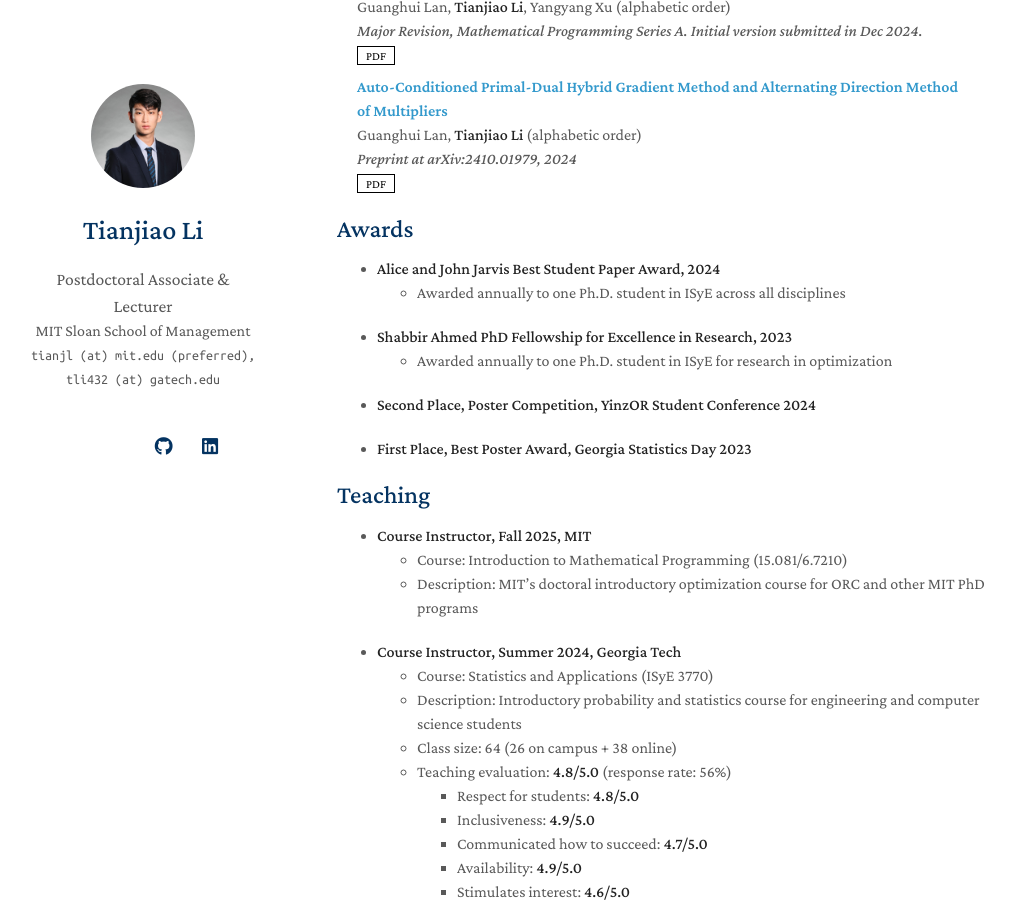
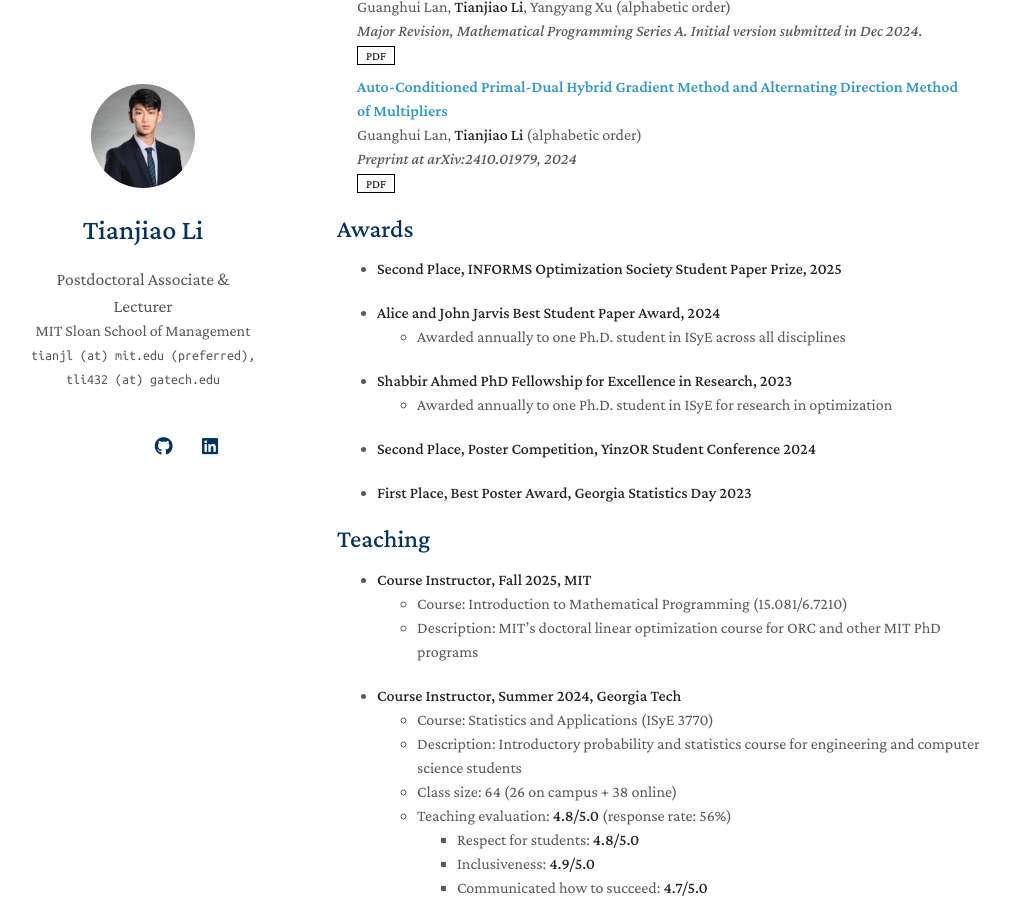
Before and after one commit to tli432/tli432.github.io, a Jekyll site: the page built from index.md, in a window 1280 px wide and 900 px high, scrolled down 1574 px. Shown: the whole window, without its empty margins (133-1148 px from the left). Built offline with Jekyll 4.4.1, drawn with Linux system fonts in a browser that asks for light colours; nearby versions of some CDN libraries; a style sheet for code colours, icons or effects is not loaded; our own code applies the rules of GitHub Pages for plain Markdown files; some of the changed text lies outside the part shown.

Commit message:
Updated awards

```diff
--- a/_data/publications.yml
+++ b/_data/publications.yml
@@ -8,7 +8,8 @@ main:
     page: https://link.springer.com/article/10.1007/s10107-025-02250-z
     # bibtex: https://scholar.googleusercontent.com/scholar.bib?q=info:iBma3nDE2RMJ:scholar.google.com/&output=citation&scisdr=ClH4ZR_KEN2Ahlzj_uY:AFWwaeYAAAAAZffl5ubMzRCYzmdeCTNOtFjR7_8&scisig=AFWwaeYAAAAAZffl5liqEMp6S8ty28MOLUvZbbE&scisf=4&ct=citation&cd=-1&hl=en
     # image: ./assets/img/teaser_example_2.png
-    # notes: Submitted to
+    notes: Second Place, 2025 INFORMS Optimization Society Student Paper Prize
+    notes: Winner, 2024 Alice and John Jarvis Best Student Paper Award
 
   - title: "Accelerated Stochastic Approximation with State-Dependent Noise"
     authors: Sasila Ilandarideva, Anatoli Juditsky, Guanghui Lan, <strong>Tianjiao Li</strong> (alphabetic order)
--- a/index.md
+++ b/index.md
@@ -26,6 +26,8 @@ My research focuses on the design and analysis of efficient algorithms for *Nonl
 
 ## Awards
 
+- **Second Place, INFORMS Optimization Society Student Paper Prize, 2025**
+
 - **Alice and John Jarvis Best Student Paper Award, 2024**
   - Awarded annually to one Ph.D. student in ISyE across all disciplines
 
@@ -40,7 +42,7 @@ My research focuses on the design and analysis of efficient algorithms for *Nonl
 
 - **Course Instructor, Fall 2025, MIT**
   - Course: Introduction to Mathematical Programming (15.081/6.7210)
-  - Description: MIT’s doctoral introductory optimization course for ORC and other MIT PhD programs
+  - Description: MIT’s doctoral linear optimization course for ORC and other MIT PhD programs
 
 - **Course Instructor, Summer 2024, Georgia Tech**
   - Course: Statistics and Applications (ISyE 3770)
```
Also changed, not shown: 4 other files.
